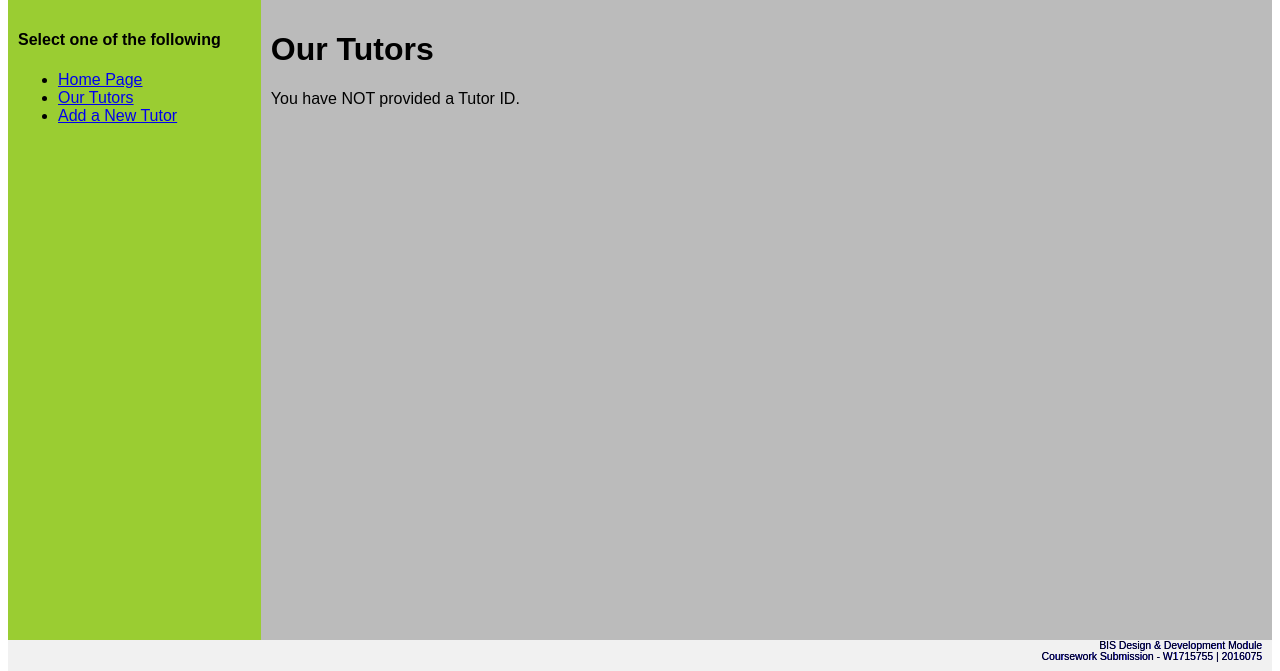
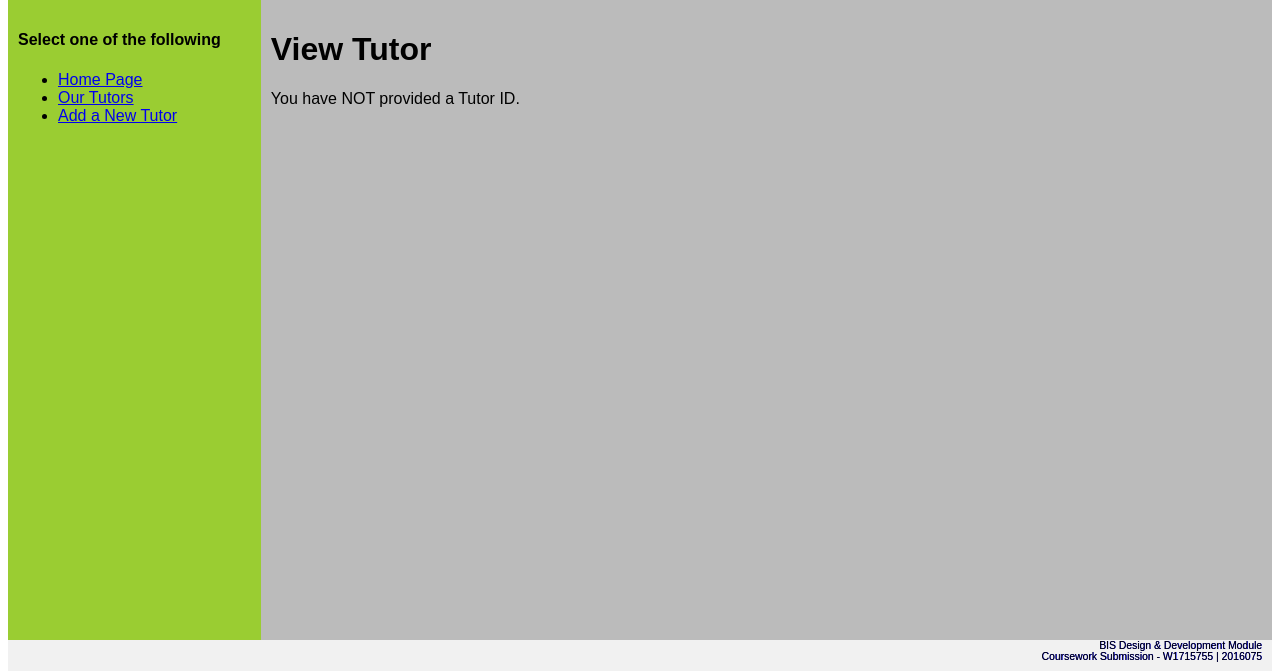
Before and after one commit to SeanCassiere/L5-BISDD-CW2, a PHP site: page /view.php in a window 1280 px wide. Shown: the part 84-755 px from the top of the page. Run offline with PHP 8.4, Linux system fonts and the light colour scheme.

Commit message:
Public Page Title and Heading Consistency

```diff
--- a/Part-B/public/add.php
+++ b/Part-B/public/add.php
@@ -5,7 +5,7 @@ require_once('../private/initialise.php');
 <!DOCTYPE html>
 <html lang="en">
 <head>
-<title>Add a Tutor | Online Academy</title>
+<title>Add Tutor | Online Academy</title>
 <meta charset="utf-8">
 <meta name="viewport" content="width=device-width, initial-scale=1">
 <link rel="stylesheet" type="text/css" href="dist/css/style.css">
--- a/Part-B/public/delete.php
+++ b/Part-B/public/delete.php
@@ -29,7 +29,7 @@ if ( isset($_GET['id']) ) {
 	</div>
 
 	<div class="column middle">
-    <h1>Delete Tutor</h1>
+    <h1>Delete a Tutor</h1>
     <?php
     if (isset($URL_tutorId)) {
 			/* IF Page Loads with GET REQUEST METHOD */
--- a/Part-B/public/index.php
+++ b/Part-B/public/index.php
@@ -1,7 +1,7 @@
 <!DOCTYPE html>
 <html lang="en">
 <head>
-<title>Online Academy | Home</title>
+<title>Home | Online Academy</title>
 <meta charset="utf-8">
 <meta name="viewport" content="width=device-width, initial-scale=1">
 <link rel="stylesheet" type="text/css" href="dist/css/style.css">
--- a/Part-B/public/view.php
+++ b/Part-B/public/view.php
@@ -9,7 +9,7 @@ if ( isset($_GET['id']) ) {
 <!DOCTYPE html>
 <html lang="en">
 <head>
-<title>Our Tutors | Online Academy</title>
+<title>View Tutor | Online Academy</title>
 <meta charset="utf-8">
 <meta name="viewport" content="width=device-width, initial-scale=1">
 <link rel="stylesheet" type="text/css" href="dist/css/style.css">
@@ -29,7 +29,7 @@ if ( isset($_GET['id']) ) {
 	</div>
 
 	<div class="column middle">
-		<h1>Our Tutors</h1>
+		<h1>View Tutor</h1>
 		<?php
     if (isset($URL_TutorId)) {
       $tutor_object = Tutor::find_by_id($URL_TutorId); // Finding the Tutor Details based on ID
```
